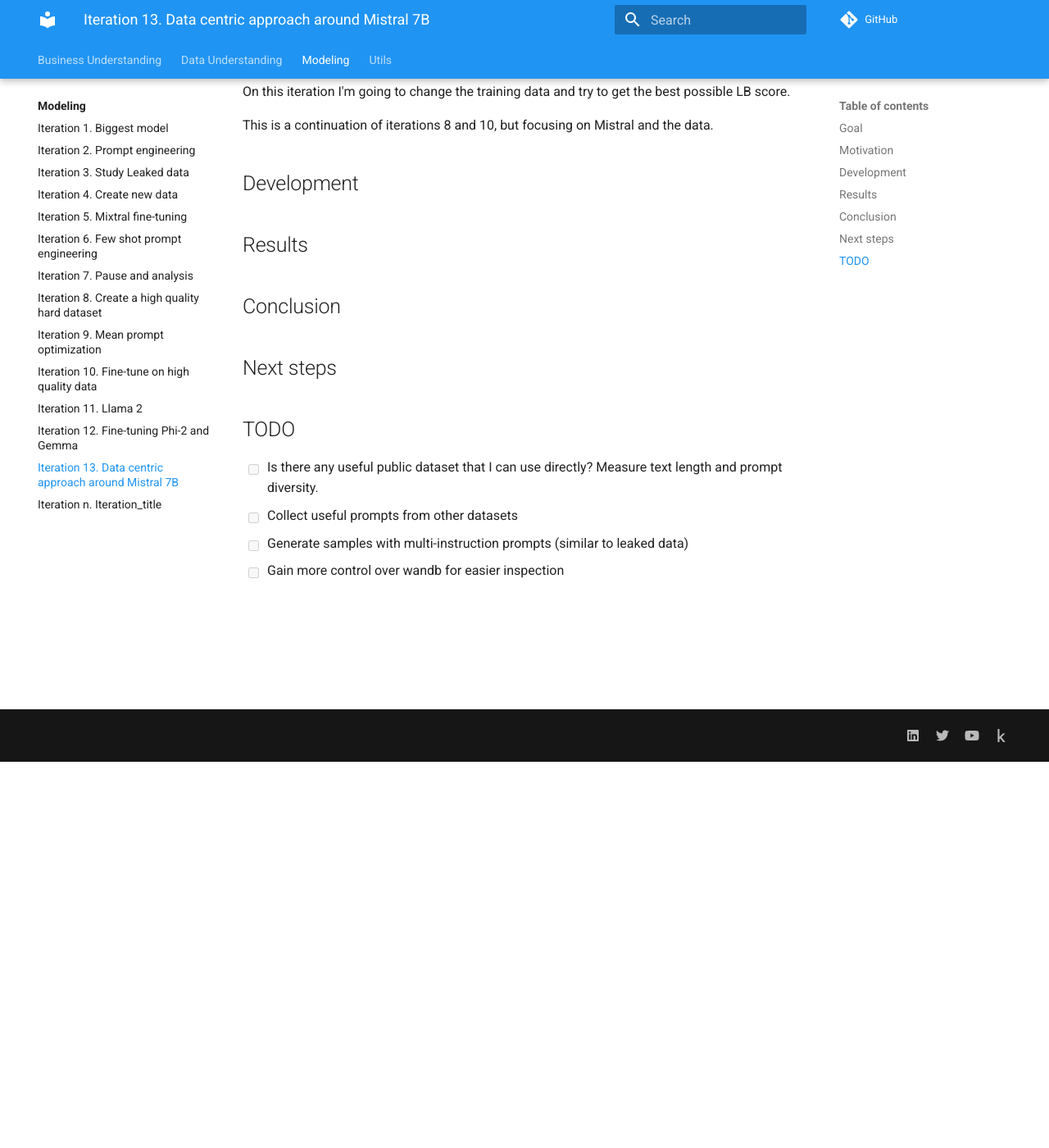
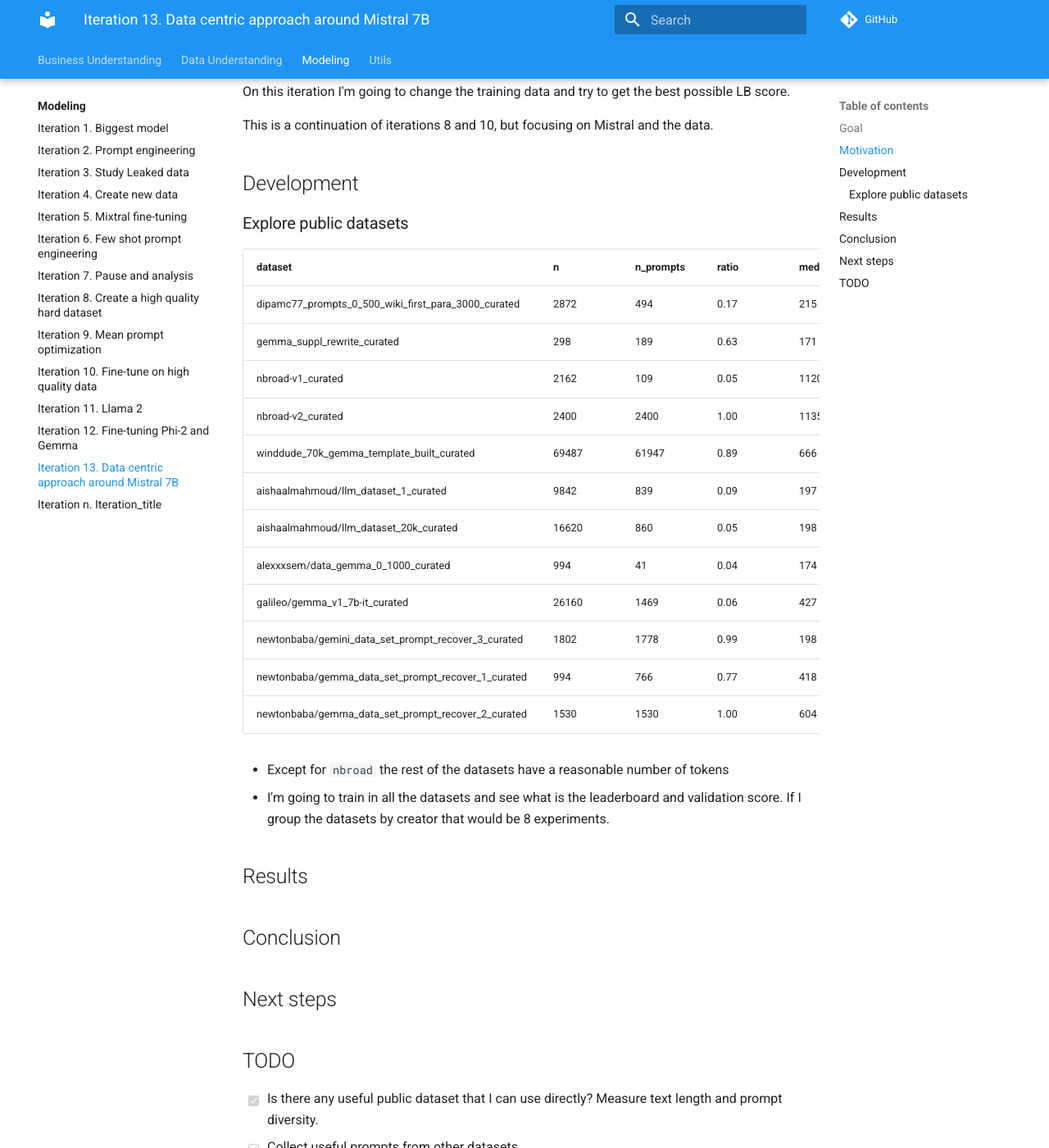
Before and after one commit to ironbar/prompt_recovery, an MkDocs documentation site: the page built from docs/modeling/Iteration_13_datacentric_mistral.md, in a window 1280 px wide and 1400 px high, scrolled down 471 px. Shown: the whole window at 82% size. Built offline with MkDocs 1.6.1 and Material for MkDocs 9.7.7, drawn with Linux system fonts in a browser that asks for light colours; comment, search, counter and statistics services are not loaded; some of the changed text lies outside the part shown.

Commit message:
updated documentation

```diff
--- a/docs/modeling/Iteration_13_datacentric_mistral.md
+++ b/docs/modeling/Iteration_13_datacentric_mistral.md
@@ -16,6 +16,27 @@
 
 ## Development
 
+### Explore public datasets
+
+| dataset                                             | n     | n_prompts | ratio | median_tokens |
+|-----------------------------------------------------|-------|-----------|-------|---------------|
+| dipamc77_prompts_0_500_wiki_first_para_3000_curated | 2872  | 494       | 0.17  | 215           |
+| gemma_suppl_rewrite_curated                         | 298   | 189       | 0.63  | 171           |
+| nbroad-v1_curated                                   | 2162  | 109       | 0.05  | 1120          |
+| nbroad-v2_curated                                   | 2400  | 2400      | 1.00  | 1135          |
+| winddude_70k_gemma_template_built_curated           | 69487 | 61947     | 0.89  | 666           |
+| aishaalmahmoud/llm_dataset_1_curated                | 9842  | 839       | 0.09  | 197           |
+| aishaalmahmoud/llm_dataset_20k_curated              | 16620 | 860       | 0.05  | 198           |
+| alexxxsem/data_gemma_0_1000_curated                 | 994   | 41        | 0.04  | 174           |
+| galileo/gemma_v1_7b-it_curated                      | 26160 | 1469      | 0.06  | 427           |
+| newtonbaba/gemini_data_set_prompt_recover_3_curated | 1802  | 1778      | 0.99  | 198           |
+| newtonbaba/gemma_data_set_prompt_recover_1_curated  | 994   | 766       | 0.77  | 418           |
+| newtonbaba/gemma_data_set_prompt_recover_2_curated  | 1530  | 1530      | 1.00  | 604           |
+
+- Except for `nbroad` the rest of the datasets have a reasonable number of tokens
+- I'm going to train in all the datasets and see what is the leaderboard and validation score. If I group
+  the datasets by creator that would be 8 experiments.
+
 ## Results
 
 ## Conclusion
@@ -24,7 +45,9 @@
 
 ## TODO
 
-- [ ] Is there any useful public dataset that I can use directly? Measure text length and prompt diversity.
+- [x] Is there any useful public dataset that I can use directly? Measure text length and prompt diversity.
 - [ ] Collect useful prompts from other datasets
 - [ ] Generate samples with multi-instruction prompts (similar to leaked data)
-- [ ] Gain more control over wandb for easier inspection
+- [x] New notebook for sequential training
+  - [x] Gain more control over wandb for easier inspection
+  - [x] Increase batch size and maybe context length
```
Also changed, not shown: 2 other files.
